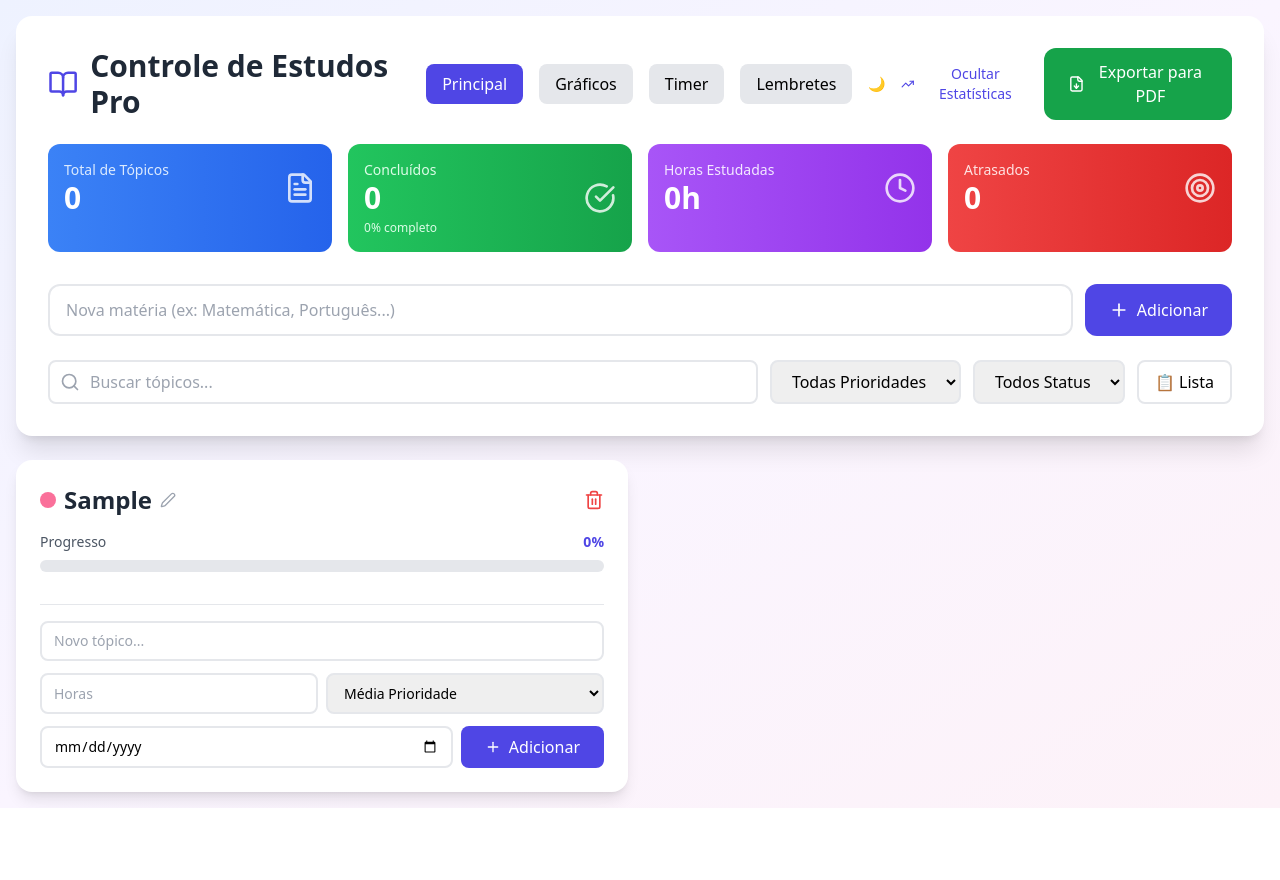
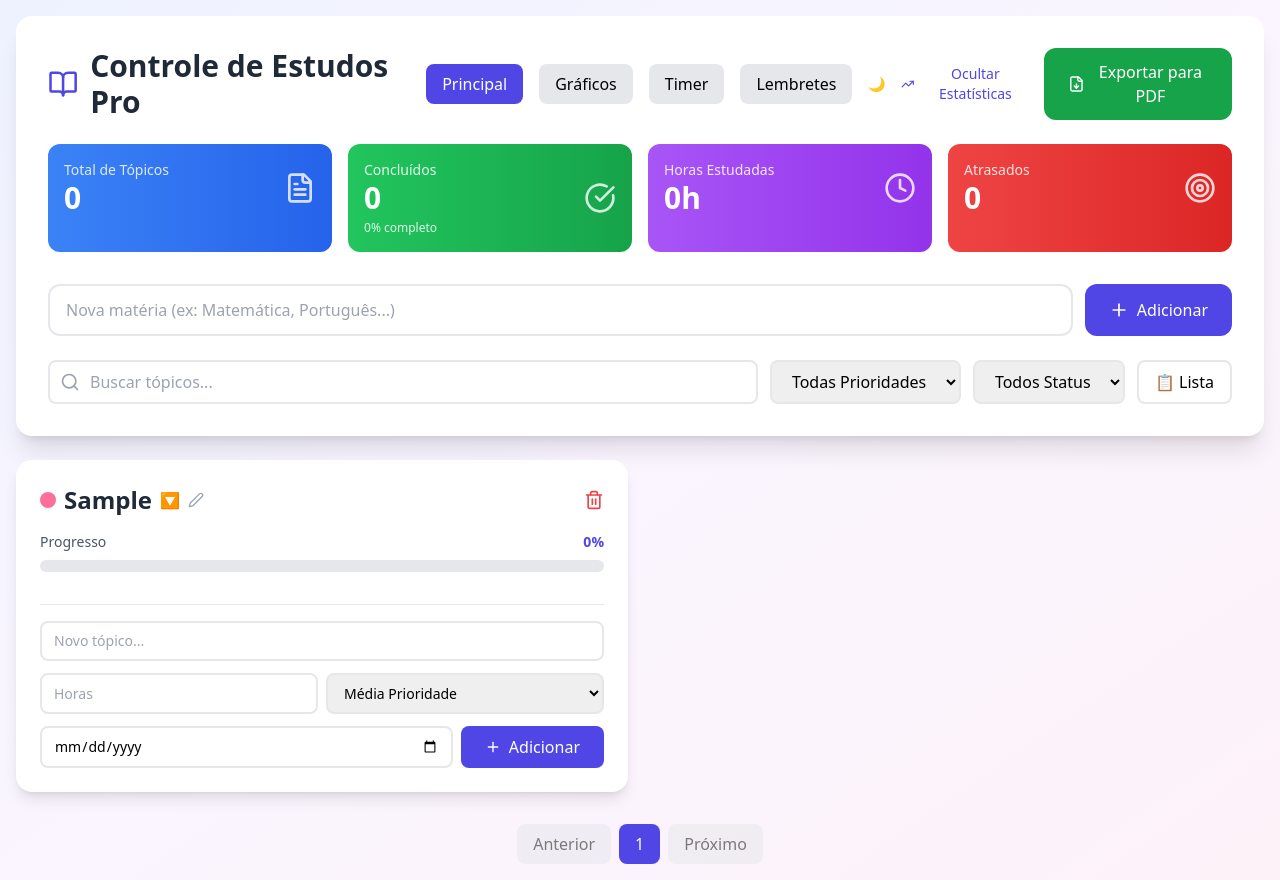
Before and after one commit to Thiago9220/controle-estudos, a React (Create React App) app: page / in a window 1280 px wide. Both pictures are taken after typing "Sample" into the empty fields and a click on the button "Adicionar". Before the commit the page ends 808 px from the top, so only its background shows below. Built offline with nearby package versions, Linux system fonts and the light colour scheme.

Commit message:
Add pagination for subjects list

```diff
--- a/src/App.js
+++ b/src/App.js
@@ -4,6 +4,7 @@ import ProgressGraphs from './components/ProgressGraphs';
 import PomodoroTimer from './components/PomodoroTimer';
 import ExportPDF from './components/ExportPDF';
 import Reminders from './components/Reminders';
+import Pagination from './components/Pagination';
 
 export default function StudyTracker() {
   const [subjects, setSubjects] = useState([]);
@@ -21,6 +22,9 @@ export default function StudyTracker() {
   const [showStats, setShowStats] = useState(JSON.parse(localStorage.getItem('showStats')) ?? true);
   const [theme, setTheme] = useState(localStorage.getItem('theme') || 'light');
   const [currentView, setCurrentView] = useState(localStorage.getItem('currentView') || 'main');
+  const [collapsedSubjects, setCollapsedSubjects] = useState(JSON.parse(localStorage.getItem('collapsedSubjects')) || []);
+  const [currentPage, setCurrentPage] = useState(1);
+  const [itemsPerPage, setItemsPerPage] = useState(5);
 
   const toggleTheme = () => {
     const newTheme = theme === 'light' ? 'dark' : 'light';
@@ -71,6 +75,10 @@ export default function StudyTracker() {
     localStorage.setItem('currentView', currentView);
   }, [currentView]);
 
+  useEffect(() => {
+    localStorage.setItem('collapsedSubjects', JSON.stringify(collapsedSubjects));
+  }, [collapsedSubjects]);
+
   const addSubject = () => {
     if (newSubject.trim()) {
       setSubjects([...subjects, {
@@ -105,6 +113,14 @@ export default function StudyTracker() {
       s.id === id ? { ...s, name: editingName } : s
     ));
     setEditingSubject(null);
+  };
+
+  const toggleSubjectCollapse = (id) => {
+    if (collapsedSubjects.includes(id)) {
+      setCollapsedSubjects(collapsedSubjects.filter(subId => subId !== id));
+    } else {
+      setCollapsedSubjects([...collapsedSubjects, id]);
+    }
   };
 
   const addTopic = (subjectId) => {
@@ -227,6 +243,16 @@ export default function StudyTracker() {
   );
 
   const completionRate = totalTopics > 0 ? Math.round((completedTopics / totalTopics) * 100) : 0;
+
+  // Pagination logic
+  const indexOfLastItem = currentPage * itemsPerPage;
+  const indexOfFirstItem = indexOfLastItem - itemsPerPage;
+  const currentSubjects = filteredSubjects.slice(indexOfFirstItem, indexOfLastItem);
+  const totalPages = Math.ceil(filteredSubjects.length / itemsPerPage);
+
+  const handlePageChange = (pageNumber) => {
+    setCurrentPage(pageNumber);
+  };
 
   return (
     <div className="min-h-screen bg-gradient-to-br from-indigo-50 via-purple-50 to-pink-50 dark:from-gray-900 dark:via-gray-800 dark:to-gray-700 p-4">
@@ -378,7 +404,7 @@ export default function StudyTracker() {
         {currentView === 'main' && (
           <>
             <div className={view === 'grid' ? 'grid grid-cols-1 lg:grid-cols-2 gap-6' : 'space-y-6'}>
-              {filteredSubjects.map(subject => (
+              {currentSubjects.map(subject => (
                 <div key={subject.id} className="bg-white rounded-2xl shadow-lg p-6">
                   <div className="flex items-center justify-between mb-4">
                     {editingSubject === subject.id ? (
@@ -412,6 +438,12 @@ export default function StudyTracker() {
                           />
                           <h2 className="text-2xl font-bold text-gray-800">{subject.name}</h2>
                           <button
+                            onClick={() => toggleSubjectCollapse(subject.id)}
+                            className="text-gray-400 hover:text-gray-600"
+                          >
+                            {collapsedSubjects.includes(subject.id) ? '▶️' : '🔽'}
+                          </button>
+                          <button
                             onClick={() => startEditSubject(subject)}
                             className="text-gray-400 hover:text-gray-600"
                           >
@@ -444,6 +476,7 @@ export default function StudyTracker() {
                     </div>
                   </div>
 
+                  {!collapsedSubjects.includes(subject.id) && (
                     <div className="space-y-3 mb-4 max-h-96 overflow-y-auto">
                       {subject.topics.map(topic => (
                         <div key={topic.id} className="border-2 border-gray-100 rounded-xl p-4 hover:border-indigo-200 transition">
@@ -502,6 +535,7 @@ export default function StudyTracker() {
                         </div>
                       ))}
                     </div>
+                  )}
 
                   <div className="space-y-3 border-t pt-4">
                     <input
@@ -549,10 +583,15 @@ export default function StudyTracker() {
                         Adicionar
                       </button>
                     </div>
-                  </div>
-                </div>
+                  </div>                </div>
               ))}
             </div>
+
+            <Pagination
+              currentPage={currentPage}
+              totalPages={totalPages}
+              onPageChange={handlePageChange}
+            />
 
             {subjects.length === 0 && (
               <div className="bg-white rounded-2xl shadow-lg p-12 text-center">
--- /dev/null
+++ b/src/components/Pagination.js
@@ -0,0 +1,39 @@
+import React from 'react';
+
+const Pagination = ({ currentPage, totalPages, onPageChange }) => {
+  const pageNumbers = [];
+
+  for (let i = 1; i <= totalPages; i++) {
+    pageNumbers.push(i);
+  }
+
+  return (
+    <div className="flex justify-center items-center mt-8">
+      <button
+        onClick={() => onPageChange(currentPage - 1)}
+        disabled={currentPage === 1}
+        className="px-4 py-2 mx-1 rounded-lg bg-gray-200 dark:bg-gray-700 disabled:opacity-50"
+      >
+        Anterior
+      </button>
+      {pageNumbers.map(number => (
+        <button
+          key={number}
+          onClick={() => onPageChange(number)}
+          className={`px-4 py-2 mx-1 rounded-lg ${currentPage === number ? 'bg-indigo-600 text-white' : 'bg-gray-200 dark:bg-gray-700'}`}
+        >
+          {number}
+        </button>
+      ))}
+      <button
+        onClick={() => onPageChange(currentPage + 1)}
+        disabled={currentPage === totalPages}
+        className="px-4 py-2 mx-1 rounded-lg bg-gray-200 dark:bg-gray-700 disabled:opacity-50"
+      >
+        Próximo
+      </button>
+    </div>
+  );
+};
+
+export default Pagination;
```
Lines whose indentation alone changed are shown as unchanged.
